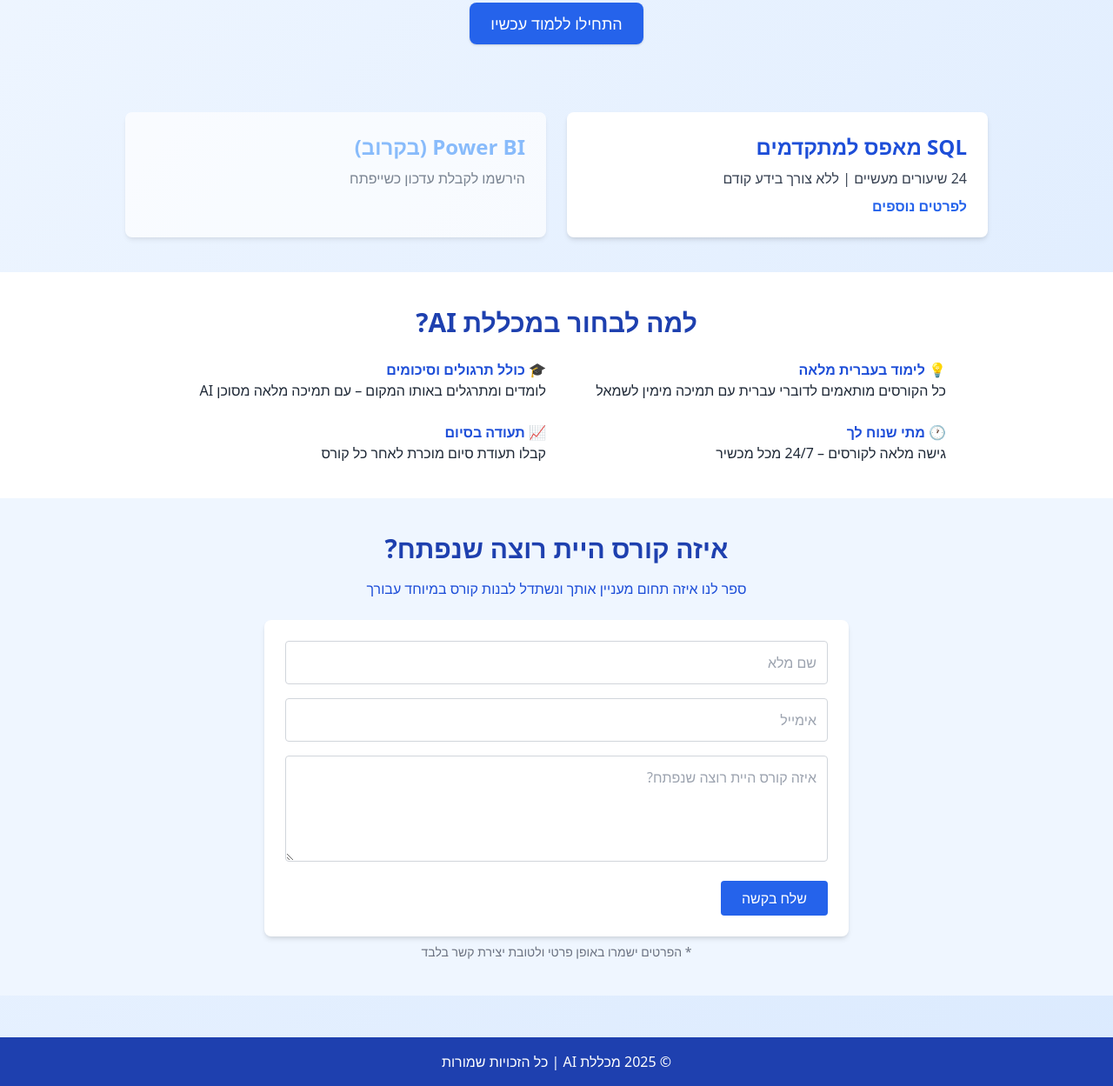
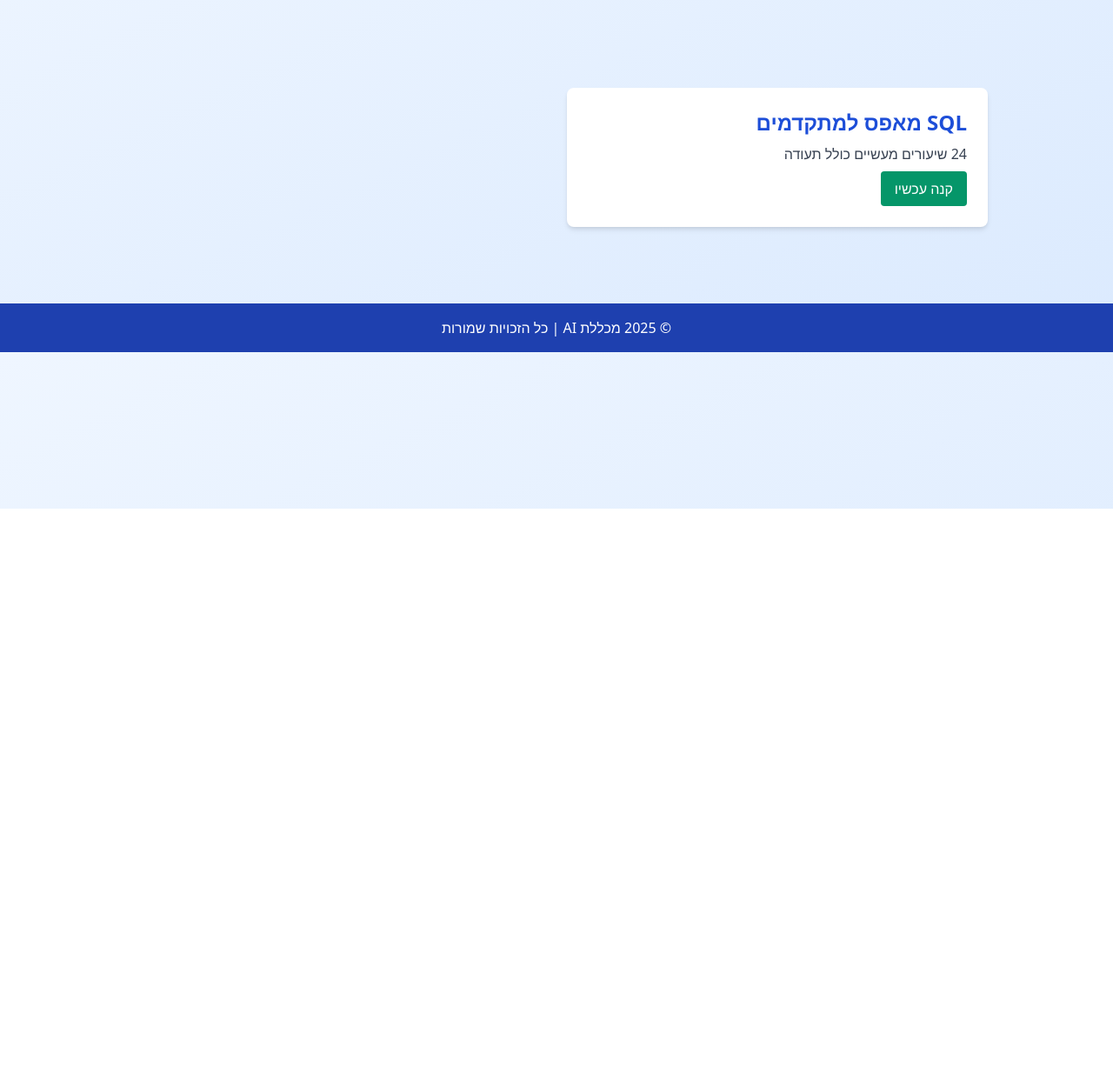
Before and after one commit to 11Sahar11/Admin, a plain HTML site: page index.html in a window 1280 px wide. Shown: the part 215-1464 px from the top of the page at 87% size. After the commit the page ends 800 px from the top, so only its background shows below. Drawn offline with nearby package versions, Linux system fonts and the light colour scheme.

```diff
--- a/index.html
+++ b/index.html
@@ -5,6 +5,23 @@
   <meta charset="UTF-8" />
   <meta name="viewport" content="width=device-width, initial-scale=1.0"/>
   <title>מכללת AI</title>
+  <script>
+    function showCheckout(course) {
+      document.getElementById("checkout-title").innerText = "רכישת קורס: " + course;
+      document.getElementById("checkout-form").style.display = "block";
+      document.getElementById("selected-course").value = course;
+    }
+
+    function confirmPurchase(e) {
+      e.preventDefault();
+      const course = document.getElementById("selected-course").value;
+      const email = document.getElementById("user-email").value;
+      const phone = document.getElementById("user-phone").value;
+      document.getElementById("checkout-form").style.display = "none";
+      document.getElementById("payment-options").style.display = "block";
+      document.getElementById("confirm-info").innerText = `📘 ${course}\n📧 ${email}\n📱 ${phone}`;
+    }
+  </script>
   <link href="https://cdn.jsdelivr.net/npm/tailwindcss@2.2.19/dist/tailwind.min.css" rel="stylesheet">
 </head>
 <body class="bg-gradient-to-br from-blue-50 to-blue-100 text-gray-800 font-sans">
@@ -16,57 +33,39 @@
 
 <section class="text-center py-12">
   <h2 class="text-4xl font-bold text-blue-800 mb-4">ללמוד מקצוע מבוקש בקצב שלך</h2>
-    <p class="text-lg text-blue-700 mb-6">הצטרפו לקורסים מקצועיים בתחום הדאטה, SQL ו-Power BI עם מורה AI חכם שמלווה אתכם 24/7</p>
-    <a href="#courses" class="bg-blue-600 text-white text-lg px-6 py-3 rounded-lg shadow hover:bg-blue-700">התחילו ללמוד עכשיו</a>
+  <p class="text-lg text-blue-700 mb-6">הצטרפו לקורסים מקצועיים בתחום הדאטה עם שליחה אוטומטית לאחר רכישה</p>
 </section>
 
 <section id="courses" class="max-w-5xl mx-auto px-4 grid grid-cols-1 md:grid-cols-2 gap-6 py-10">
-    <div class="bg-white rounded-lg shadow-md p-6">
+  <div class="bg-white rounded-lg shadow-md p-6 text-right">
     <h3 class="text-2xl font-semibold text-blue-700 mb-2">SQL מאפס למתקדמים</h3>
-      <p class="text-gray-700 mb-2">24 שיעורים מעשיים | ללא צורך בידע קודם</p>
-      <a href="#" class="text-blue-600 font-semibold hover:underline">לפרטים נוספים</a>
-    </div>
-    <div class="bg-white rounded-lg shadow-md p-6 opacity-70">
-      <h3 class="text-2xl font-semibold text-blue-400 mb-2">Power BI (בקרוב)</h3>
-      <p class="text-gray-600">הירשמו לקבלת עדכון כשייפתח</p>
+    <p class="text-gray-700 mb-2">24 שיעורים מעשיים כולל תעודה</p>
+    <button onclick="showCheckout('SQL מאפס למתקדמים')" class="bg-green-600 text-white px-4 py-2 rounded hover:bg-green-700">קנה עכשיו</button>
   </div>
 </section>
 
-  <section class="bg-white py-10">
-    <div class="max-w-4xl mx-auto text-center">
-      <h3 class="text-3xl font-bold text-blue-800 mb-6">למה לבחור במכללת AI?</h3>
-      <div class="grid grid-cols-1 sm:grid-cols-2 gap-6 text-right">
-        <div>
-          <h4 class="font-semibold text-blue-700">💡 לימוד בעברית מלאה</h4>
-          <p>כל הקורסים מותאמים לדוברי עברית עם תמיכה מימין לשמאל</p>
-        </div>
-        <div>
-          <h4 class="font-semibold text-blue-700">🎓 כולל תרגולים וסיכומים</h4>
-          <p>לומדים ומתרגלים באותו המקום – עם תמיכה מלאה מסוכן AI</p>
-        </div>
-        <div>
-          <h4 class="font-semibold text-blue-700">🕐 מתי שנוח לך</h4>
-          <p>גישה מלאה לקורסים – 24/7 מכל מכשיר</p>
-        </div>
-        <div>
-          <h4 class="font-semibold text-blue-700">📈 תעודה בסיום</h4>
-          <p>קבלו תעודת סיום מוכרת לאחר כל קורס</p>
-        </div>
-      </div>
+<section id="checkout-form" style="display:none" class="bg-white py-10">
+  <div class="max-w-xl mx-auto text-center">
+    <h3 id="checkout-title" class="text-2xl font-bold text-blue-800 mb-4">רכישת קורס</h3>
+    <form onsubmit="confirmPurchase(event)" class="space-y-4 text-right">
+      <input type="hidden" id="selected-course" name="course" />
+      <input type="email" id="user-email" placeholder="אימייל לקבלת הקורס" class="w-full p-3 border border-gray-300 rounded" required>
+      <input type="text" id="user-phone" placeholder="מספר טלפון לשליחה" class="w-full p-3 border border-gray-300 rounded" required>
+      <button type="submit" class="bg-blue-600 text-white px-6 py-2 rounded hover:bg-blue-700">המשך לתשלום</button>
+    </form>
   </div>
 </section>
 
-  <section class="bg-blue-50 py-10">
-    <div class="max-w-2xl mx-auto text-center">
-      <h3 class="text-3xl font-bold text-blue-800 mb-4">איזה קורס היית רוצה שנפתח?</h3>
-      <p class="text-blue-700 mb-6">ספר לנו איזה תחום מעניין אותך ונשתדל לבנות קורס במיוחד עבורך</p>
-      <form action="https://docs.google.com/forms/d/e/1FAIpQLSffOFMdDy-dqPxfOyuih64IIqRA93aSw9KAWcgZeRejzw0yPQ/formResponse" method="POST" target="_blank" class="bg-white rounded-lg shadow-md p-6 space-y-4 text-right">
-        <input type="text" name="entry.866810673" placeholder="שם מלא" class="w-full p-3 border border-gray-300 rounded" required>
-        <input type="email" name="entry.1774096305" placeholder="אימייל" class="w-full p-3 border border-gray-300 rounded" required>
-        <textarea name="entry.523504237" placeholder="איזה קורס היית רוצה שנפתח?" rows="4" class="w-full p-3 border border-gray-300 rounded" required></textarea>
-        <button type="submit" class="bg-blue-600 text-white px-6 py-2 rounded hover:bg-blue-700">שלח בקשה</button>
-      </form>
-      <p class="text-sm text-gray-500 mt-2">* הפרטים ישמרו באופן פרטי ולטובת יצירת קשר בלבד</p>
+<section id="payment-options" style="display:none" class="bg-blue-50 py-10">
+  <div class="max-w-xl mx-auto text-center">
+    <h3 class="text-2xl font-bold text-blue-800 mb-4">בחר שיטת תשלום</h3>
+    <pre id="confirm-info" class="text-right text-gray-700 mb-4 whitespace-pre-line"></pre>
+    <div class="space-y-3">
+      <a href="https://www.paypal.com/paypalme/saharlevy123" target="_blank" class="block bg-yellow-500 text-white px-6 py-3 rounded hover:bg-yellow-600">תשלום דרך PayPal</a>
+      <a href="https://payboxapp.page.link" target="_blank" class="block bg-purple-600 text-white px-6 py-3 rounded hover:bg-purple-700">תשלום דרך PayBox</a>
+      <a href="https://bitpay.link" target="_blank" class="block bg-pink-600 text-white px-6 py-3 rounded hover:bg-pink-700">תשלום דרך BIT</a>
+    </div>
+    <p class="text-sm text-gray-500 mt-4">לאחר ביצוע התשלום, הקורס יישלח אליך תוך זמן קצר</p>
   </div>
 </section>
 
```
Lines whose indentation alone changed are shown as unchanged.
